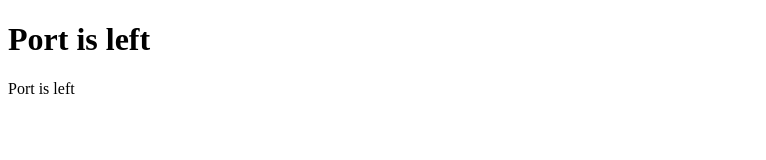
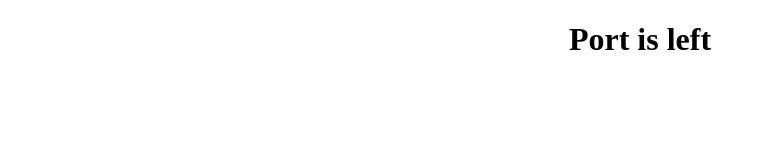
Before and after one commit to meatheadarthouse/meatheadarthouse.github.io, a plain HTML site: page index.html in a window 1280 px wide. Shown: the whole page, without its empty margins (0-766 px from the left). Drawn offline with Linux system fonts and the light colour scheme.

Commit message:
Update index.html

```diff
--- a/index.html
+++ b/index.html
@@ -2,9 +2,13 @@
 <html>
 <head>
 <link rel="shortcut icon" href="https://portisleft.com/boat.ico">
+<style>
+h1 {
+	text-align: center;
+}
+</style>
 </head>
 <body>
 <h1>Port is left</h1>
-<p>Port is left</p>
 </body>
 </html>
```
